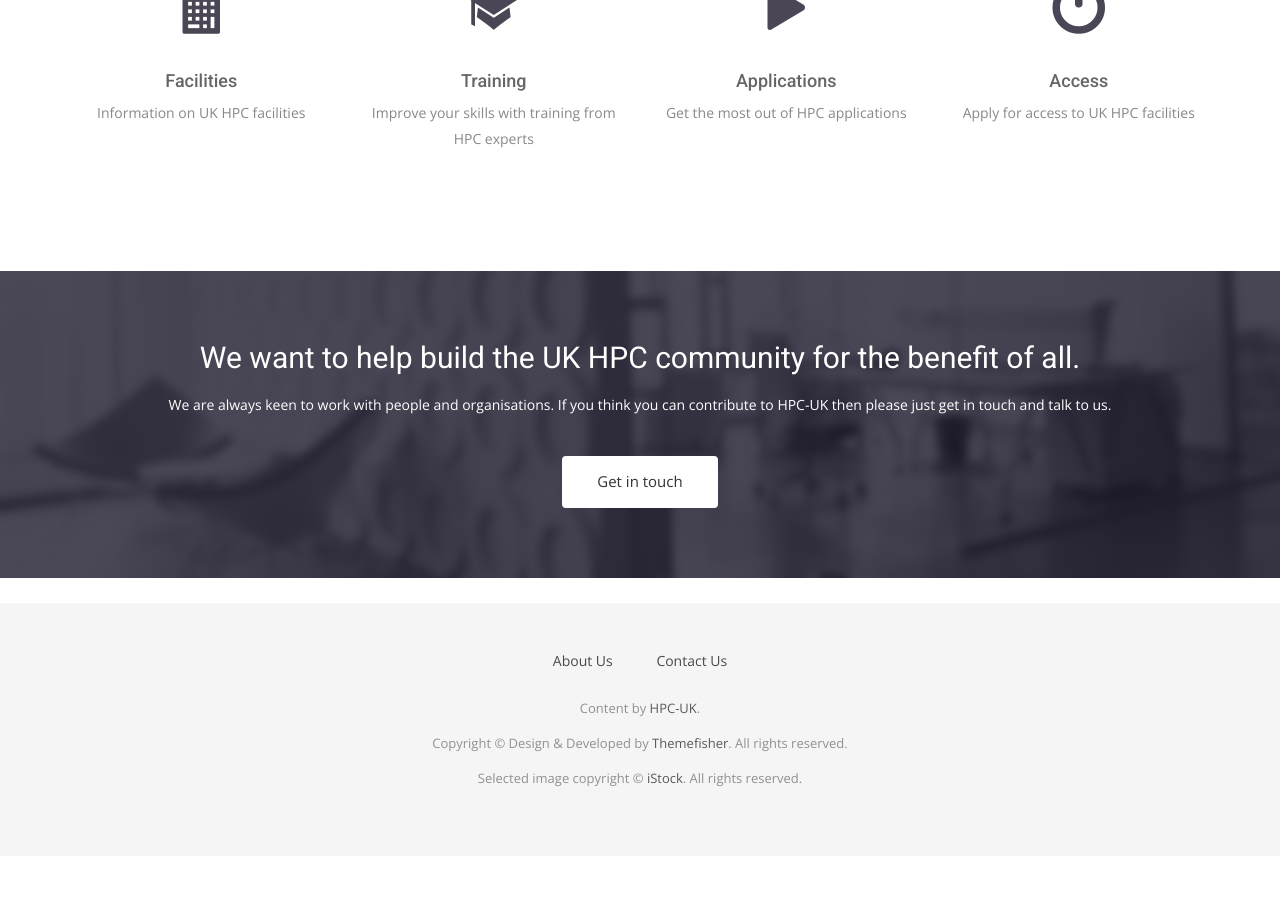
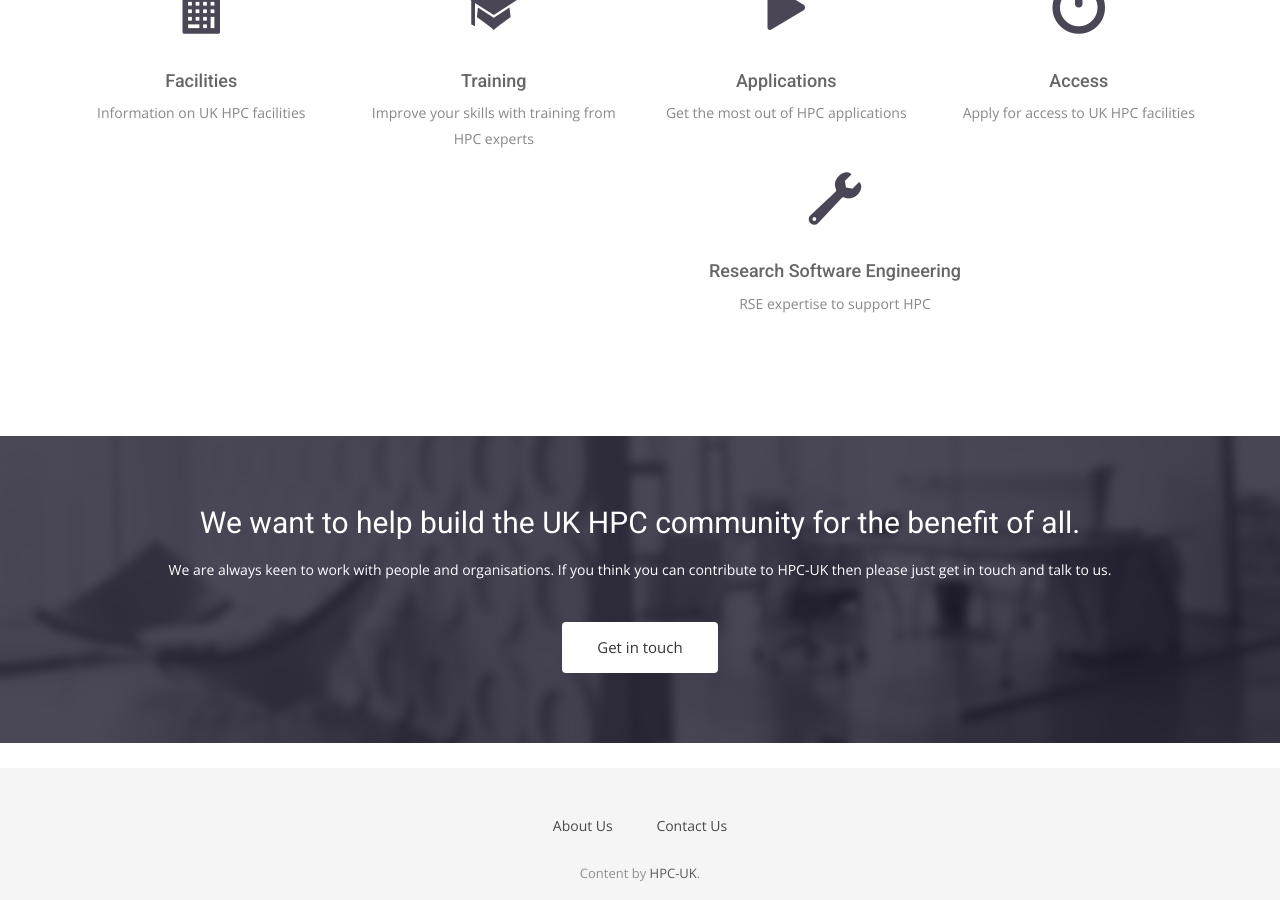
Before and after one commit to hpc-uk/hpcuk-website, a Jekyll site: the page built from index.html, in a window 1280 px wide and 900 px high, scrolled down 1799 px. Built offline with Jekyll 4.4.1, drawn with Linux system fonts in a browser that asks for light colours; nearby versions of some CDN libraries; some web fonts are replaced; before the commit the page ends 2655 px from its top, so only the background shows below that.

Commit message:
Added RSE item

```diff
--- a/index.html
+++ b/index.html
@@ -97,14 +97,15 @@ permalink: /
           <p>Apply for access to UK HPC facilities</p>
         </div></a>
       </div>
-<!--
+
       <div class="col-sm-6 col-md-4">
         <a href="facilities/"><div class="service-item">
           <i class="ion-wrench"></i>
-          <h4>HPC Software Development</h4>
-          <p>Improve your applcations on HPC</p>
+          <h4>Research Software Engineering</h4>
+          <p>RSE expertise to support HPC</p>
         </div></a>
       </div>
+<!--
       <div class="col-sm-6 col-md-4">
         <a href="facilities/"><div class="service-item">
           <i class="ion-erlenmeyer-flask"></i>
```
